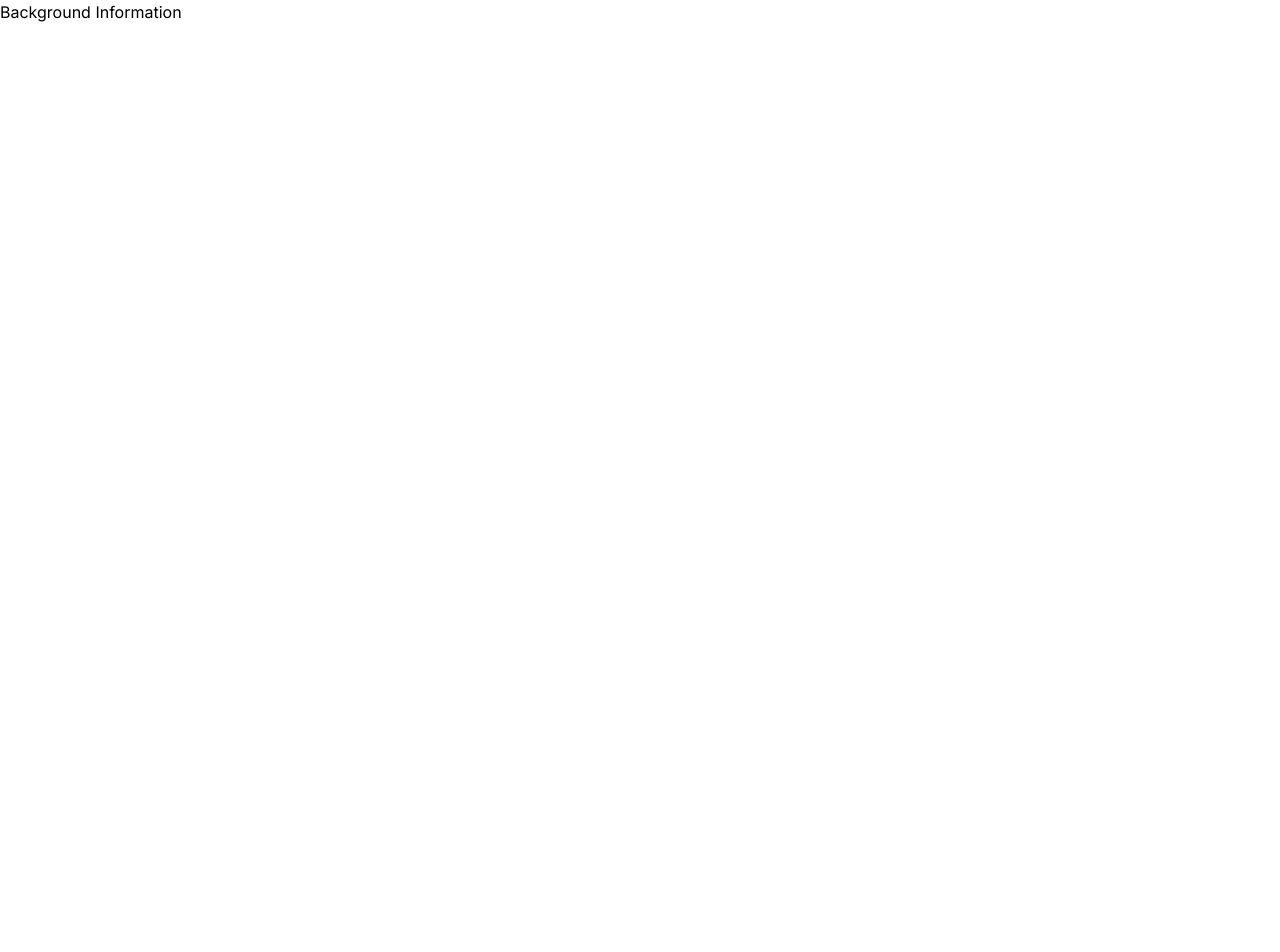
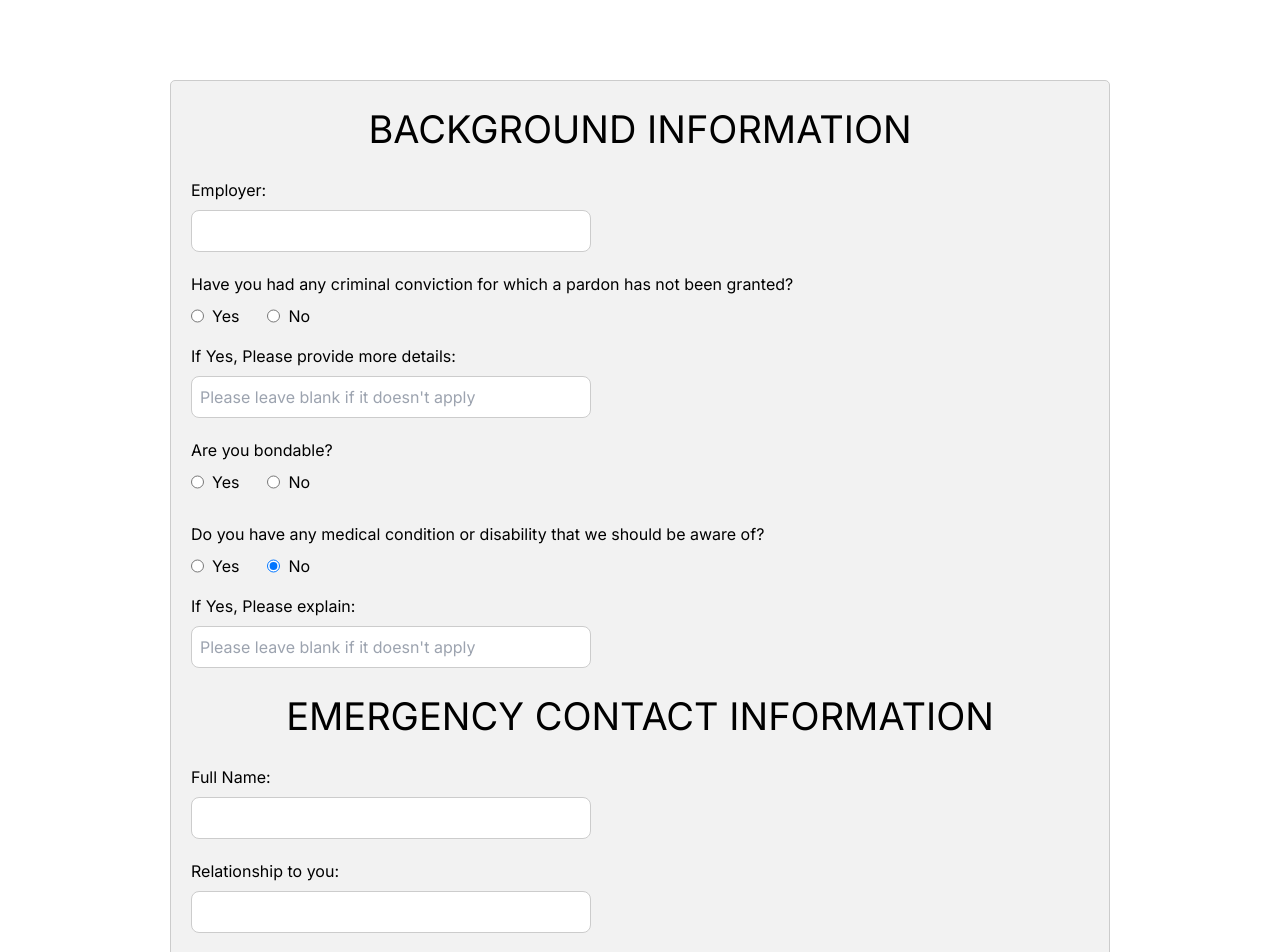
Before and after one commit to kngjms15/krvms, a Next.js app: page /registration/backgroundInfo in a window 1280 px wide. Shown: the top 952 px of the page. Before the commit the page ends 800 px from the top, so only its background shows below. Built offline with nearby package versions, Linux system fonts and the light colour scheme.

Commit message:
Started on backgroundInfo

```diff
--- a/app/page.tsx
+++ b/app/page.tsx
@@ -1,12 +1,15 @@
 import Image from "next/image";
 import VolunteerInfo from "./registration/volunteerInfo/volunteerInfo";
 import WhatsNext from "./registration/whatsNext/whatsNext";
+import BackgroundInfo from "./registration/backgroundInfo/backgroundInfo";
 
 
 export default function Home() {
   return (
     <>
-      <VolunteerInfo />
+      {/* <VolunteerInfo /> */}
+      <BackgroundInfo />
+
 
     </>
   );
--- /dev/null
+++ b/app/registration/backgroundInfo/backgroundInfo.css
@@ -0,0 +1,114 @@
+
+
+
+form {
+
+    padding: 20px;
+    border: 1px solid #ccc;
+    border-radius: 5px;
+    max-width: 940px;
+    margin: auto;
+    margin-top: 80px;
+    margin-bottom: 80px;
+    display: block;
+    background-color: #F2F2F2;
+  }
+
+  .formHeader {
+    display: block;
+    justify-content: space-between;
+    align-items: center;
+    text-align: center;
+    margin-bottom: 20px;
+  }
+
+  h1 {
+    margin-bottom: 20px;
+    font-size: 38px;
+    font-weight: 400;
+    color: solid #000;
+  }
+
+  .inputFieldFlex {
+      display: flex;
+      justify-content: space-between;
+      margin-bottom: 20px;
+  }
+
+  .inputFieldFlexRadio {
+    display: flex;
+    align-content: start;
+    gap: 8px;
+    margin-right: 20px;
+    margin-bottom: 8px;
+  }
+
+  .inputFieldBlock {
+    display: block;
+    margin-bottom: 20px;
+  }
+
+  .mb-3 {
+    margin-bottom: 16px;
+  }
+
+  .form-label {
+    margin-bottom: 8px;
+    display: block;
+  }
+
+  /* Helper text */
+  .form-text {
+    font-size: 0.875em;
+    color: #666;
+  }
+
+  .buttonDiv {
+    display: flex;
+    justify-content: flex-end;
+  }
+
+  .formSelect {
+    width: 400px;
+    height: auto;
+    padding: 8px;
+    border: 1px solid #ccc;
+    border-radius: 8px;
+    box-sizing: border-box;
+    margin-bottom: 20px;
+    display: block;
+  }
+
+
+  .form-control {
+    width: 400px;
+    height: auto;
+    padding: 8px;
+    border: 1px solid #ccc;
+    border-radius: 8px;
+    box-sizing: border-box;
+
+  }
+
+  .form-control-small {
+    width: 200px;
+    height: auto;
+    padding: 8px;
+    border: 1px solid #ccc;
+    border-radius: 8px;
+    box-sizing: border-box;
+    margin-bottom: 20px;
+  }
+
+  .btn-primary {
+    background-color: #6CC24A;
+    color: white;
+    border: none;
+    padding: 10px 20px;
+    border-radius: 5px;
+    cursor: pointer;
+  }
+
+  .btn-primary:hover {
+    background-color: #63d636;
+  }
--- a/app/registration/backgroundInfo/backgroundInfo.tsx
+++ b/app/registration/backgroundInfo/backgroundInfo.tsx
@@ -1,20 +1,183 @@
-
+import React from "react";
+import "./backgroundInfo.css";
 
 function BackgroundInfo() {
+  return (
+    <>
+      <form>
+        <div className="formHeader">
+          <h1>BACKGROUND INFORMATION</h1>
+        </div>
 
+        <div className="inputFieldBlock">
+          <div className="inputFieldBlock">
+            <label htmlFor="employer" className="form-label">
+              Employer:
+            </label>
+            <input type="text" className="form-control" />
+          </div>
 
-    return (
-      <>
-      <div className="section">
-        <div className="" >
-          <h1>Background Information</h1>
+          <div className="inputFieldBlock">
+            <label htmlFor="conviction" className="form-label">
+              Have you had any criminal conviction for which a pardon has not
+              been granted?
+            </label>
+
+            <div className="inputFieldFlexRadio">
+              <div className="inputFieldFlexRadio">
+                <input
+                  className="form-check-input"
+                  type="radio"
+                  name="flexRadioDefault"
+                  id="flexRadioDefault1"
+                />
+                <label className="form-check-label" htmlFor="flexRadioDefault1">
+                  Yes
+                </label>
+              </div>
+              <div className="inputFieldFlexRadio">
+                <input
+                  className="form-check-input"
+                  type="radio"
+                  name="flexRadioDefault"
+                  id="flexRadioDefault2"
+                  checked
+                />
+                <label className="form-check-label" htmlFor="flexRadioDefault2">
+                  No
+                </label>
+              </div>
+            </div>
+
+            <div className="inputFieldBlock">
+              <label htmlFor="inputZip" className="form-label">
+                If Yes, Please provide more details:
+              </label>
+              <input
+                type="text"
+                className="form-control"
+                id="inputZip"
+                placeholder="Please leave blank if it doesn't apply"
+              />
+            </div>
+          </div>
+
+          <div className="inputFieldBlock">
+            <label htmlFor="conviction" className="form-label">
+              Are you bondable?
+            </label>
+
+            <div className="inputFieldFlexRadio">
+              <div className="inputFieldFlexRadio">
+                <input
+                  className="form-check-input"
+                  type="radio"
+                  name="flexRadioDefault"
+                  id="flexRadioDefault1"
+                />
+                <label className="form-check-label" htmlFor="flexRadioDefault1">
+                  Yes
+                </label>
+              </div>
+              <div className="inputFieldFlexRadio">
+                <input
+                  className="form-check-input"
+                  type="radio"
+                  name="flexRadioDefault"
+                  id="flexRadioDefault2"
+                  checked
+                />
+                <label className="form-check-label" htmlFor="flexRadioDefault2">
+                  No
+                </label>
+              </div>
+            </div>
+          </div>
+
+          <div className="inputFieldBlock">
+            <label htmlFor="conviction" className="form-label">
+              Do you have any medical condition or disability that we should be
+              aware of?
+            </label>
+
+            <div className="inputFieldFlexRadio">
+              <div className="inputFieldFlexRadio">
+                <input
+                  className="form-check-input"
+                  type="radio"
+                  name="flexRadioDefault"
+                  id="flexRadioDefault1"
+                />
+                <label className="form-check-label" htmlFor="flexRadioDefault1">
+                  Yes
+                </label>
+              </div>
+              <div className="inputFieldFlexRadio">
+                <input
+                  className="form-check-input"
+                  type="radio"
+                  name="flexRadioDefault"
+                  id="flexRadioDefault2"
+                  checked
+                />
+                <label className="form-check-label" htmlFor="flexRadioDefault2">
+                  No
+                </label>
+              </div>
+            </div>
+            <div className="inputFieldBlock">
+              <label htmlFor="inputZip" className="form-label">
+                If Yes, Please explain:
+              </label>
+              <input
+                type="text"
+                className="form-control"
+                id="inputZip"
+                placeholder="Please leave blank if it doesn't apply"
+              />
+            </div>
+          </div>
         </div>
-      </div>
 
+        <div className="formHeader">
+          <h1>EMERGENCY CONTACT INFORMATION</h1>
+        </div>
 
-      </>
-    );
-  }
+        <div className="inputFieldBlock">
+          <div className="inputFieldBlock">
+            <label htmlFor="eContact" className="form-label">
+              Full Name:
+            </label>
+            <input type="text" className="form-control" />
+          </div>
+        </div>
 
+        <div className="inputFieldBlock">
+          <div className="inputFieldBlock">
+            <label htmlFor="eContact" className="form-label">
+              Relationship to you:
+            </label>
+            <input type="text" className="form-control" />
+          </div>
+        </div>
 
-  export default BackgroundInfo;
+        <div className="inputFieldBlock">
+          <div className="inputFieldBlock">
+            <label htmlFor="eContact" className="form-label">
+              Emergency Phone Number:
+            </label>
+            <input type="text" className="form-control" />
+          </div>
+        </div>
+
+        <div className="buttonDiv">
+          <button type="submit" className="btn btn-primary">
+            Next
+          </button>
+        </div>
+      </form>
+    </>
+  );
+}
+
+export default BackgroundInfo;
--- a/app/registration/volunteerInfo/volunteerInfo.css
+++ b/app/registration/volunteerInfo/volunteerInfo.css
@@ -1,6 +1,6 @@
 
 
-/* General form styling */
+
 form {
 
   padding: 20px;
@@ -9,6 +9,7 @@ form {
   max-width: 940px;
   margin: auto;
   margin-top: 80px;
+  margin-bottom: 80px;
   display: block;
   background-color: #F2F2F2;
 }
@@ -38,14 +39,14 @@ h1 {
   display: block;
   margin-bottom: 20px;
 }
-/* Styling for each form group */
+
 .mb-3 {
-  margin-bottom: 16px; /* Adjust the spacing between form elements */
+  margin-bottom: 16px;
 }
 
 .form-label {
-  margin-bottom: 8px; /* Space between label and input */
-  display: block; /* Ensure label appears above the input */
+  margin-bottom: 8px;
+  display: block;
 }
 
 /* Helper text */
@@ -65,19 +66,19 @@ h1 {
   padding: 8px;
   border: 1px solid #ccc;
   border-radius: 8px;
-  box-sizing: border-box; /* Includes padding in the element's total width/height */
+  box-sizing: border-box;
   margin-bottom: 20px;
   display: block;
 }
 
-/* Input field styling */
+
 .form-control {
   width: 400px;
   height: auto;
   padding: 8px;
   border: 1px solid #ccc;
   border-radius: 8px;
-  box-sizing: border-box; /* Includes padding in the element's total width/height */
+  box-sizing: border-box;
 
 }
 
@@ -87,11 +88,10 @@ h1 {
   padding: 8px;
   border: 1px solid #ccc;
   border-radius: 8px;
-  box-sizing: border-box; /* Includes padding in the element's total width/height */
+  box-sizing: border-box;
   margin-bottom: 20px;
 }
 
-/* Button styling */
 .btn-primary {
   background-color: #6CC24A;
   color: white;
--- a/app/registration/volunteerInfo/volunteerInfo.tsx
+++ b/app/registration/volunteerInfo/volunteerInfo.tsx
@@ -113,6 +113,16 @@ function VolunteerInfo() {
           </div>
         </div>
 
+        <div className="inputFieldBlock">
+          <label htmlFor="exampleFormControlTextarea1" className="form-label">
+            Notes:
+          </label>
+          <textarea
+            className="form-control"
+            id="exampleFormControlTextarea1"
+          ></textarea>
+        </div>
+
         <div className="buttonDiv">
           <button type="submit" className="btn btn-primary">
             Next
```
Lines whose indentation alone changed are shown as unchanged.
